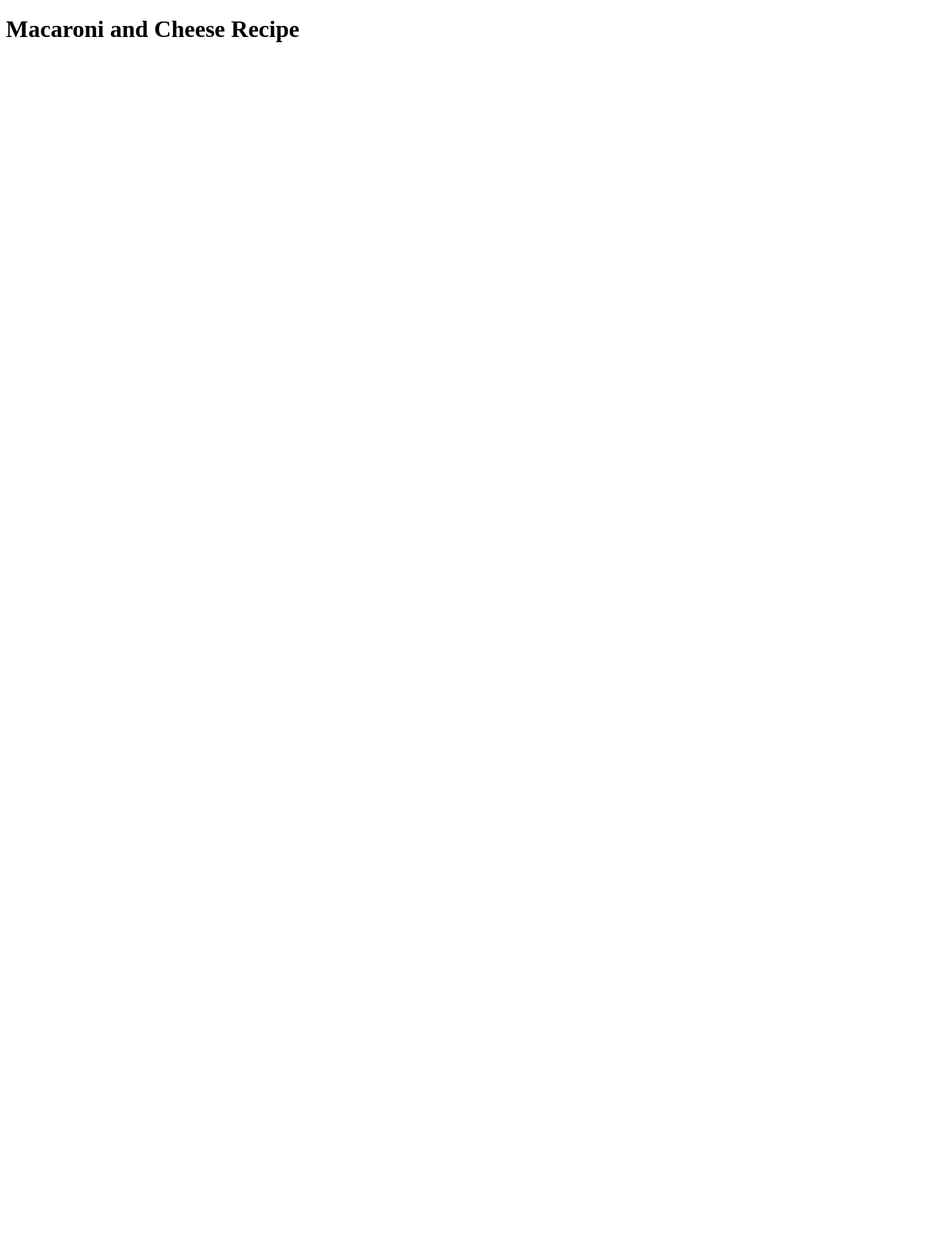
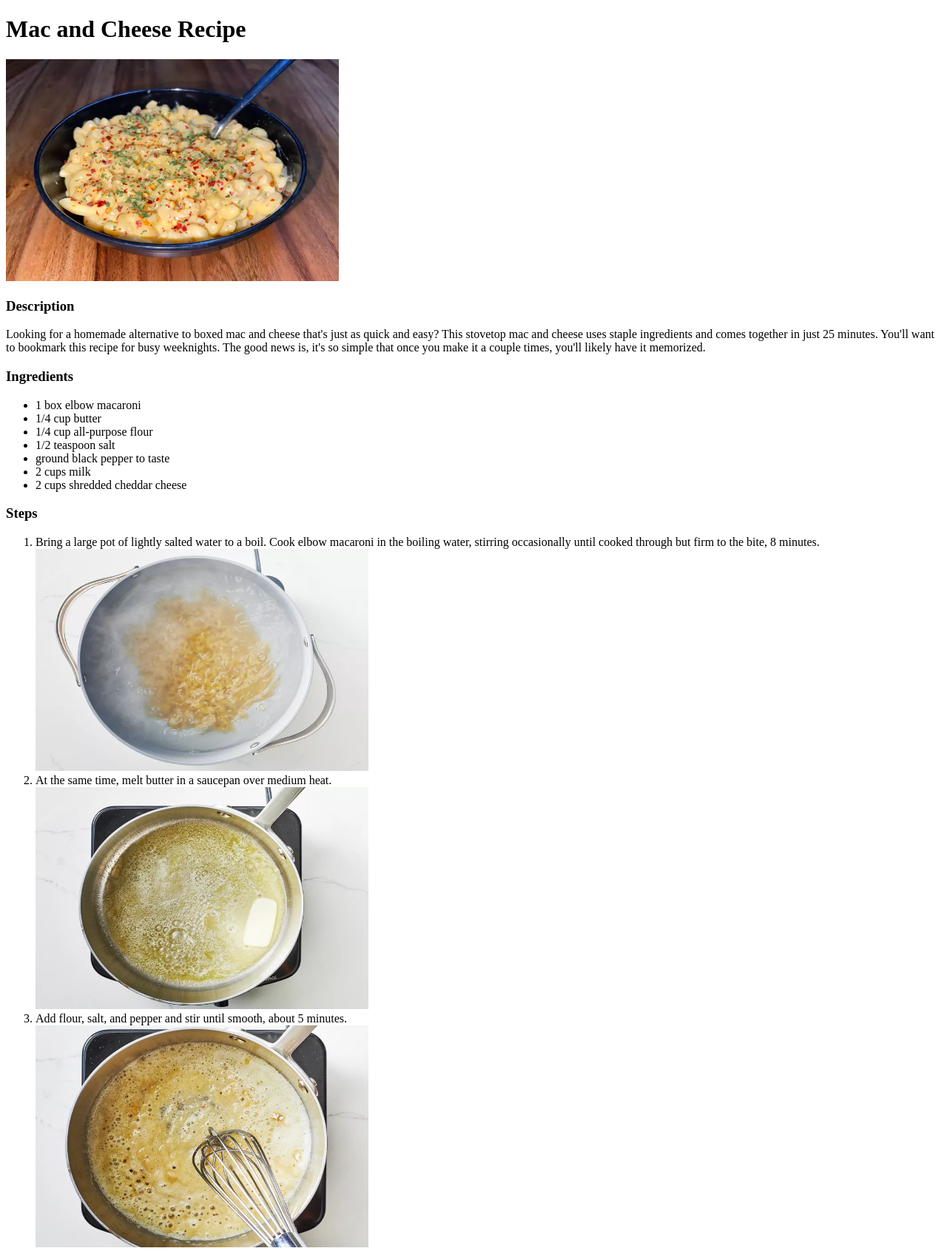
Before and after one commit to Chin-Dev/odin-recipes, a plain HTML site: page recipes/macandcheese.html in a window 1280 px wide. Shown: the top 1691 px of the page at 74% size. Before the commit the page ends 800 px from the top, so only its background shows below. Drawn offline with Linux system fonts and the light colour scheme.

Commit message:
Added Mac and Cheese Page Completed mac and cheese recipe

```diff
--- a/recipes/macandcheese.html
+++ b/recipes/macandcheese.html
@@ -3,9 +3,44 @@
 <head>
     <meta charset="UTF-8">
     <meta name="viewport" content="width=device-width, initial-scale=1.0">
-    <title>Macaroni and Cheese Recipe</title>
+    <title>Mac and Cheese Recipe</title>
 </head>
 <body>
-    <h1> Macaroni and Cheese Recipe</h1>
+    <h1> Mac and Cheese Recipe</h1>
+    <img src="../img/macAndCheese-Page/macAndCheese.webp" alt="Photo of Mac and Cheese" height="300" width="450">
+    <h3> Description</h3>
+    <p> Looking for a homemade alternative to boxed mac and cheese that's just as quick and easy? This stovetop mac and cheese uses staple ingredients and comes together in just 25 minutes. You'll want to bookmark this recipe for busy weeknights. The good news is, it's so simple that once you make it a couple times, you'll likely have it memorized.</p>
+    <h3> Ingredients</h3>
+    <ul>
+        <li>1 box elbow macaroni</li>
+        <li>1/4 cup butter</li>
+        <li>1/4 cup all-purpose flour</li>
+        <li>1/2 teaspoon salt</li>
+        <li>ground black pepper to taste</li>
+        <li>2 cups milk</li>
+        <li>2 cups shredded cheddar cheese</li>
+    </ul>
+    <h3>Steps</h3>
+    <ol>
+        <li>Bring a large pot of lightly salted water to a boil. Cook elbow macaroni in the boiling water, stirring occasionally until cooked through but firm to the bite, 8 minutes.</li>
+        <img src="../img/macAndCheese-Page/macAndCheeseStepOne.webp" alt="Boiling pot with macaroni in it" height="300" width="450">
+        <li>At the same time, melt butter in a saucepan over medium heat.</li>
+        <img src="../img/macAndCheese-Page/macAndCheeseStepTwo.webp" alt="Skillet with butter melting in it" height="300" width="450">
+        <li>Add flour, salt, and pepper and stir until smooth, about 5 minutes.</li>
+        <img src="../img/macAndCheese-Page/macAndCheeseStepThree.webp" alt="Whisk stirring skillet with butter and whats added" height="300" width="450">
+        <li>Pour in milk slowly, while stirring continuously. Continue to cook and stir until mixture is smooth and bubbling, about 5 minutes, making sure the milk doesn't burn.</li>
+        <img src="../img/macAndCheese-Page/macAndCheeseStepFour.webp" alt="Adding milk to butter mixture" height="300" width="450">
+        <li>Add Cheddar cheese and stir until melted, 2 to 4 minutes.</li>
+        <img src="../img/macAndCheese-Page/macAndCheeseStepFive.webp" alt="Adding cheddar cheese to butter mixture" height="300" width="450">
+        <li>Drain macaroni and fold into cheese sauce until coated.</li>
+        <img src="../img/macAndCheese-Page/macAndCheeseStepSix.webp" alt="Adding macaroni into the butter mixture" height="300" width="450">
+        <li>Serve hot and enjoy!</li>
+        <img src="../img/macAndCheese-Page/macAndCheeseStepSeven.webp" alt="Finished mac and cheese" height="300" width="450">
+    </ol>
+    <h4>Did you enjoy this recipe? Check out our others, or return <a href="../index.html">home</a></h4>
+    <ul>
+        <li><a href="./lasagna.html">Lasagna</a></li>
+        <li><a href="./pancakes.html">Pancakes</a></li>
+    </ul>
 </body>
 </html>
```
Also changed, not shown: img/macAndCheese-Page/macAndCheese.webp (added), img/macAndCheese-Page/macAndCheeseStepFive.webp (added), img/macAndCheese-Page/macAndCheeseStepFour.webp (added), img/macAndCheese-Page/macAndCheeseStepOne.webp (added), img/macAndCheese-Page/macAndCheeseStepSeven.webp (added), img/macAndCheese-Page/macAndCheeseStepSix.webp (added), img/macAndCheese-Page/macAndCheeseStepThree.webp (added), img/macAndCheese-Page/macAndCheeseStepTwo.webp (added).
